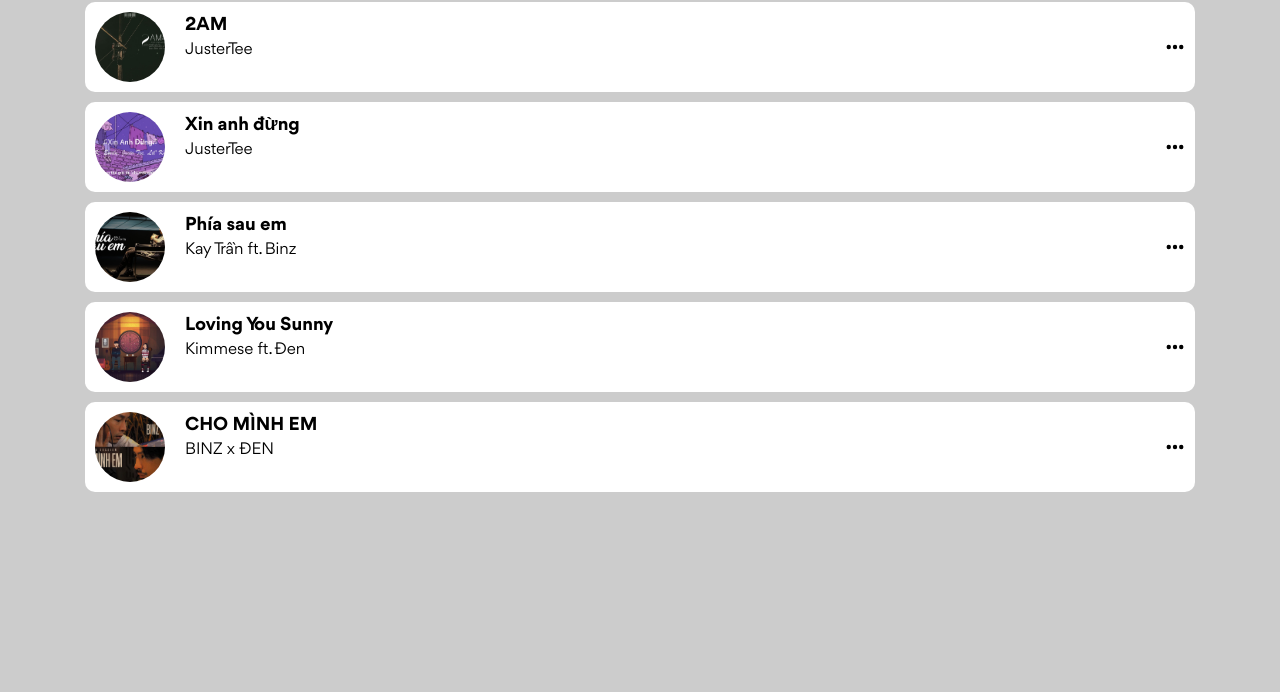
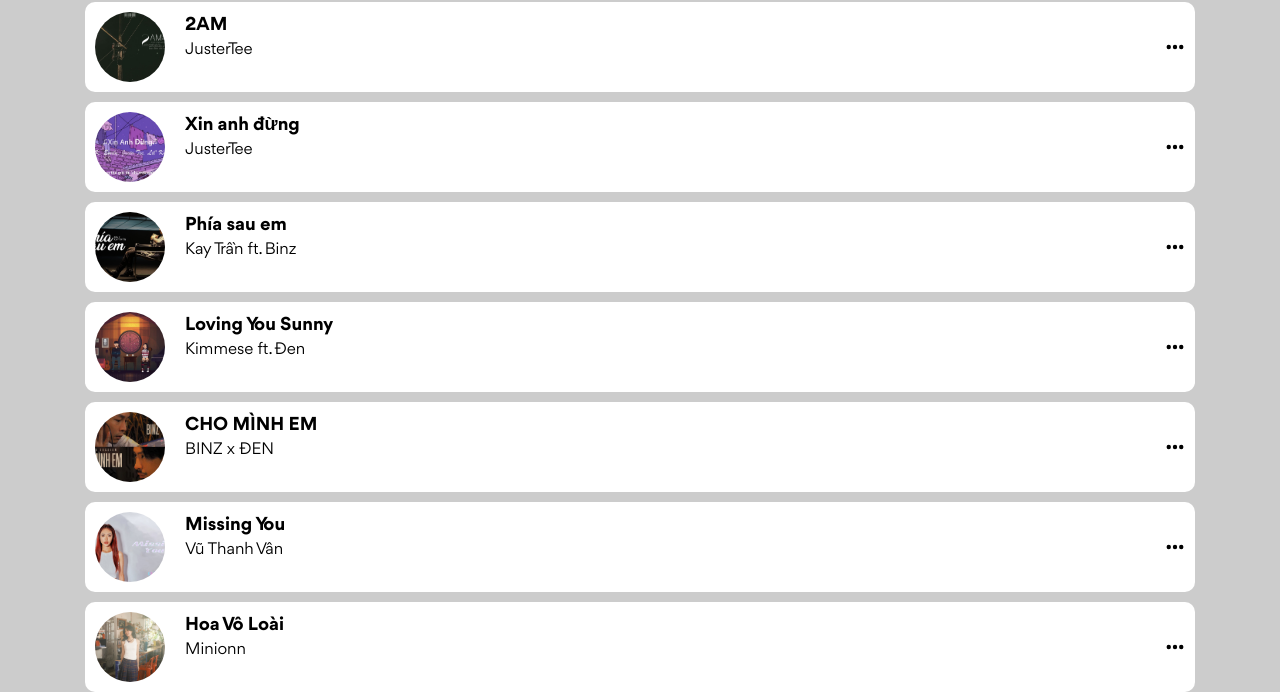
Before and after one commit to buitrongtan91/MyMusicPlayer, a website: page index.html in a window 1280 px wide. Shown: the part 633-1325 px from the top of the page. Before the commit the page ends 1125 px from the top, so only its background shows below. Drawn offline with Linux system fonts and the light colour scheme.

Commit message:
fix / to ./

```diff
--- a/assets/js/main.js
+++ b/assets/js/main.js
@@ -22,7 +22,7 @@ const app = {
             name: "Cho tôi lang thang",
             singer: "Đen Vâu",
             path: "./assets/music/chotoilangthang.mp3",
-            image: "/assets/img/chotoilangthang.jpg",
+            image: "./assets/img/chotoilangthang.jpg",
         },
         {
             name: "She neva know",
@@ -59,6 +59,18 @@ const app = {
             singer: "BINZ x ĐEN",
             path: "./assets/music/chominhem.mp3",
             image: "./assets/img/chominhem.jpg",
+        },
+        {
+            name: "Missing You",
+            singer: "Vũ Thanh Vân",
+            path: "./assets/music/missingyou.mp3",
+            image: "./assets/img/missingyou.jpg",
+        },
+        {
+            name: "Hoa Vô Loài",
+            singer: "Minionn",
+            path: "./assets/music/hoavoloai.mp3",
+            image: "./assets/img/hoavoloai.jpg",
         },
     ],
     player(isPlaying) {
--- a/index.html
+++ b/index.html
@@ -43,7 +43,7 @@
                         class="icon pause-icon"
                     />
                     <img
-                        src="/assets/icon/continue.svg"
+                        src="./assets/icon/continue.svg"
                         alt=""
                         class="icon continue-icon"
                     />
@@ -51,7 +51,7 @@
                 <div class="btn next-btn">
                     <img src="./assets/icon/next.svg" alt="" class="icon" />
                 </div>
-                <div class="btn shuffle-btn">
+                <div class="btn shuffle -btn">
                     <img src="./assets/icon/shuffle.svg" alt="" class="icon" />
                 </div>
             </div>
```
Also changed, not shown: assets/img/hoavoloai.jpg (added), assets/img/missingyou.jpg (added), 2 other files.
